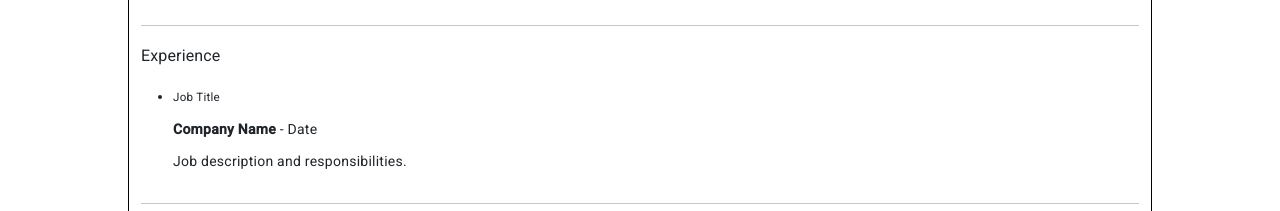
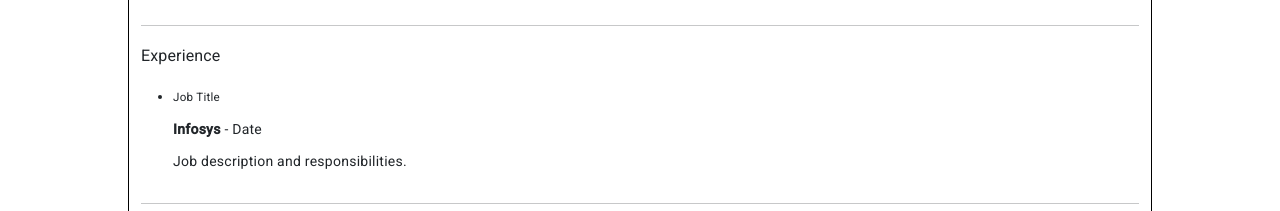
Before and after one commit to shubh1arora/web, an Angular app: page /home in a window 1280 px wide. Shown: the part 1040-1251 px from the top of the page. Built offline with nearby package versions, Linux system fonts and the light colour scheme.

Commit message:
home comp change infy name

```diff
--- a/src/app/home/home.component.html
+++ b/src/app/home/home.component.html
@@ -34,7 +34,7 @@
           <ul>
               <li>
                   <h5>Job Title</h5>
-                  <p><strong>Company Name</strong> - Date</p>
+                  <p><strong>Infosys</strong> - Date</p>
                   <p>Job description and responsibilities.</p>
               </li>
               <!-- Add more experiences in a similar format -->
```
